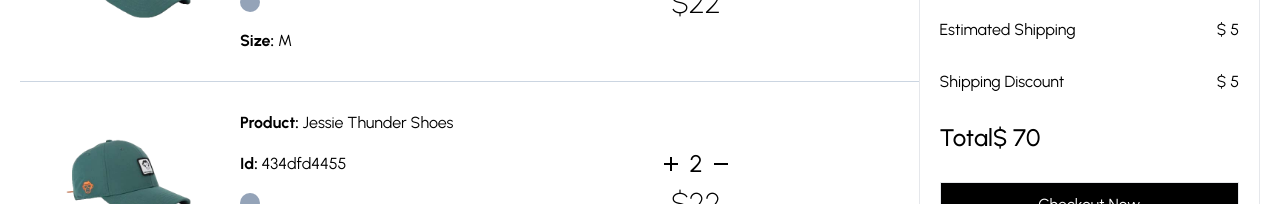
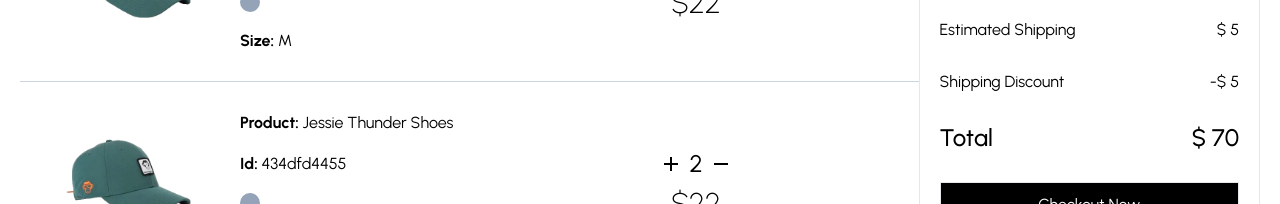
Before and after one commit to shubham9654/ecommerce-frontend, a React (Create React App) app: page /products in a window 1280 px wide. Shown: the part 339-543 px from the top of the page. Built offline with nearby package versions, Linux system fonts and the light colour scheme; the HTML template or start-up script is replaced by a standard one.

Commit message:
fix: typo error

```diff
--- a/src/pages/Cart.jsx
+++ b/src/pages/Cart.jsx
@@ -80,9 +80,9 @@ const Cart = () => {
             </div>
             <div className="my-7 flex items-center justify-between">
               <span>Shipping Discount</span>
-              <span>$ 5</span>
+              <span>-$ 5</span>
             </div>
-            <div className="my-7 text-2xl font-medium">
+            <div className="my-7 flex items-center justify-between text-2xl font-medium">
               <span>Total</span>
               <span>$ 70</span>
             </div>
```
